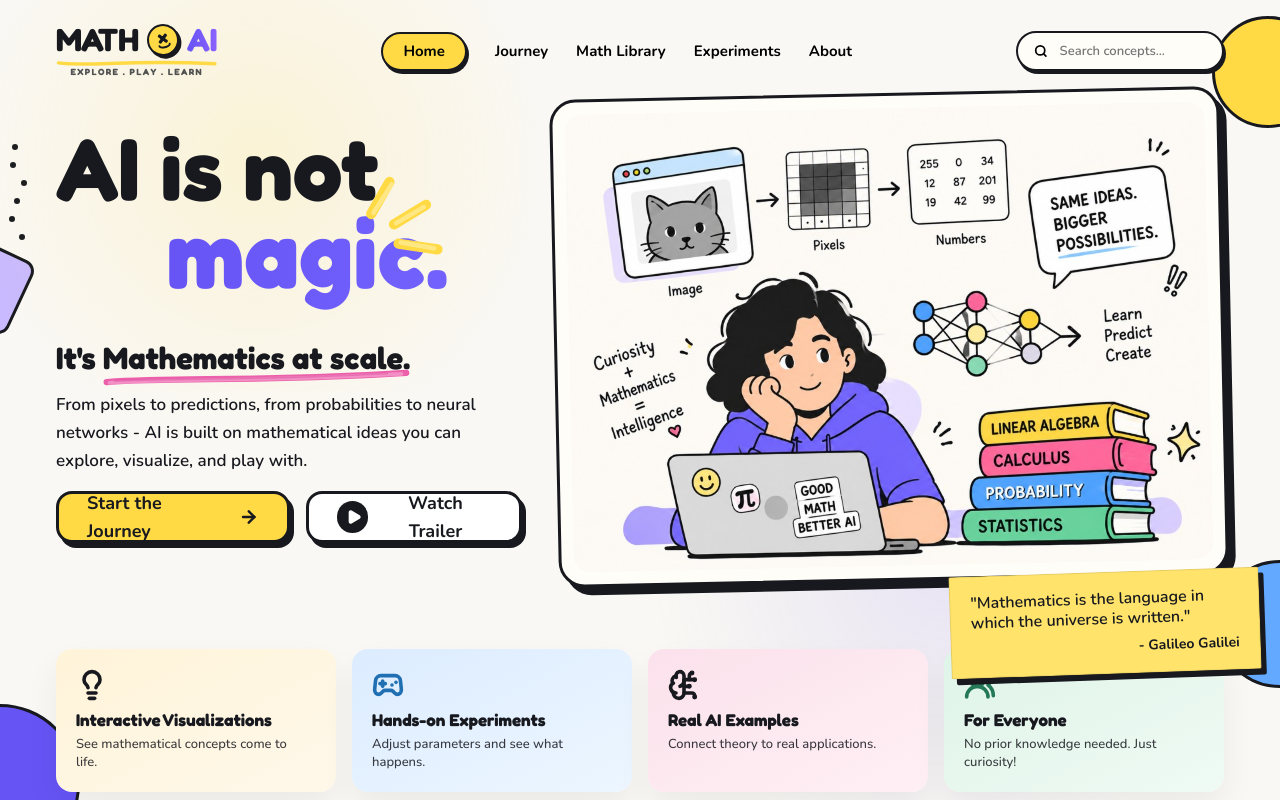
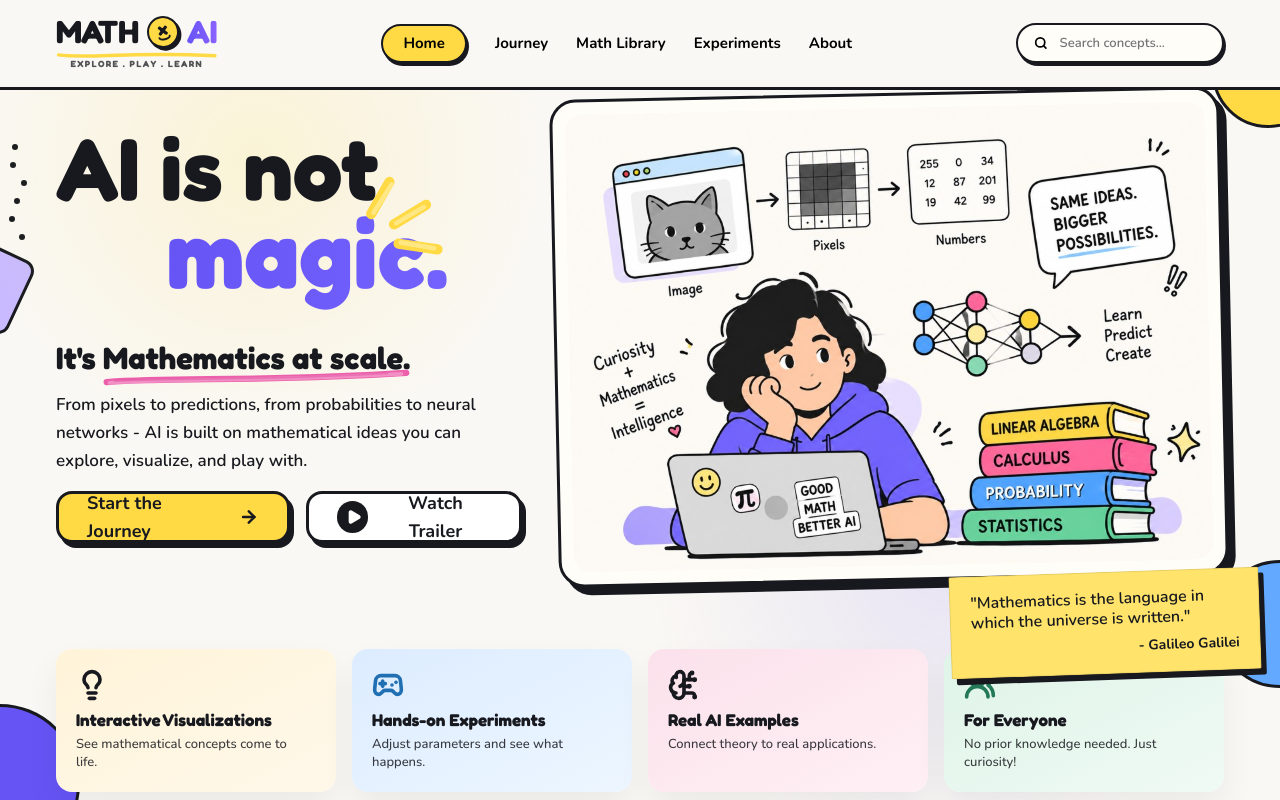
Before and after one commit to moin-ansari-o8/MATHxAI, a React (Vite) app: page / in a window 1280 px wide. Built offline with nearby package versions, Linux system fonts and the light colour scheme.

Commit message:
Fix scrolling background elements and overlapping UI on navigation

```diff
--- a/src/components/Navigation.jsx
+++ b/src/components/Navigation.jsx
@@ -9,8 +9,8 @@ export function Navigation() {
   const isHiddenOnMobile = hideOnMobilePaths.includes(location.pathname);
 
   return (
-    <div id="main-navigation" className={`fixed top-0 left-0 right-0 z-[50] pointer-events-none ${isHiddenOnMobile ? 'hidden lg:block' : ''}`}>
-      <header className="mx-auto flex w-full max-w-[1500px] items-center justify-between gap-6 px-5 py-6 sm:px-8 lg:px-10 xl:px-14 pointer-events-auto">
+    <div id="main-navigation" className={`fixed top-0 left-0 right-0 z-[50] bg-paper border-b-[3px] border-ink ${isHiddenOnMobile ? 'hidden lg:block' : ''}`}>
+      <header className="mx-auto flex w-full max-w-[1500px] items-center justify-between gap-6 px-5 py-4 sm:px-8 lg:px-10 xl:px-14">
         <Logo />
         <nav className="hidden items-center gap-7 text-[15px] font-bold lg:flex">
           <Link
--- a/src/pages/Home.jsx
+++ b/src/pages/Home.jsx
@@ -45,7 +45,7 @@ const featureCards = [
 
 function Decorations() {
   return (
-    <div aria-hidden="true" className="pointer-events-none absolute inset-0 overflow-hidden">
+    <div aria-hidden="true" className="pointer-events-none fixed inset-0 overflow-hidden">
       <div className="absolute -bottom-16 -left-20 h-36 w-36 rounded-full border-[3px] border-ink bg-violetPop sm:h-40 sm:w-40" />
       <div className="absolute -right-11 top-4 h-28 w-28 rounded-full border-[3px] border-ink bg-sunshine" />
       <div className="absolute -right-16 bottom-28 hidden h-32 w-32 rounded-full border-[3px] border-ink bg-[#62a9ff] lg:block" />
```
